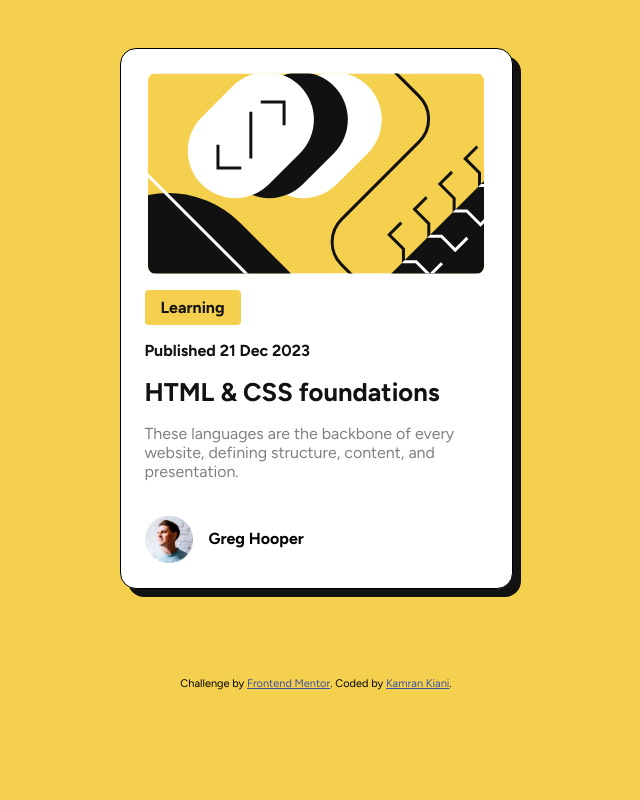
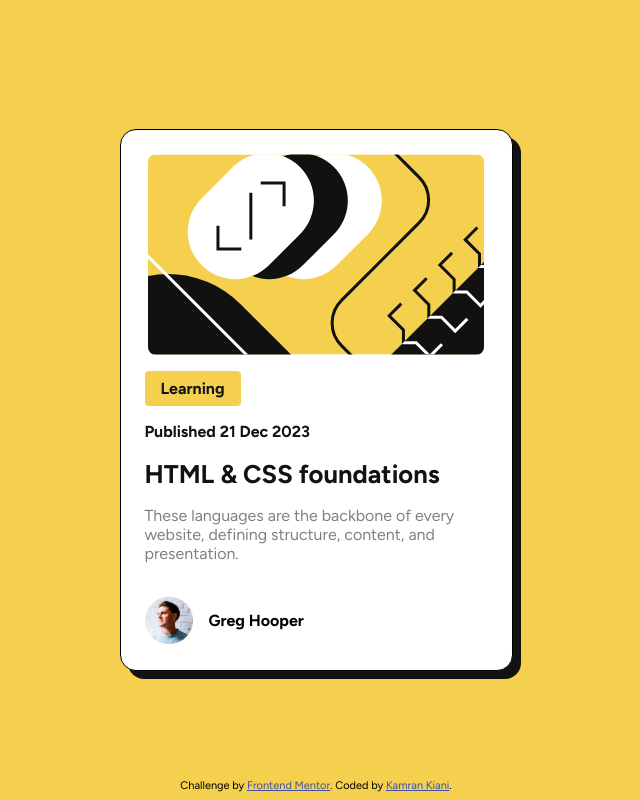
Before and after one commit to kaamiik/Blog-preview-card, a plain HTML site: page index.html in a window 1280 px wide. Shown: the whole page, without its empty margins (324-964 px from the left). Drawn offline with Linux system fonts and the light colour scheme.

Commit message:
Add some Improvements
- Add flexbox to body for centering container
- Add alt to image elements
- Add main and footer to HTML

```diff
--- a/css/style.css
+++ b/css/style.css
@@ -6,15 +6,17 @@ body {
   box-sizing: border-box;
   background-color: hsl(47, 88%, 63%);
   font-family: 'Figtree', sans-serif;
+  min-height: 100vh;
+  display: flex;
+  flex-direction: column;
+  justify-content: center;
+  align-items: center;
 }
 
 .container {
   background-color: hsl(0, 0%, 100%);
   max-width: 375px;
-  margin-left: auto;
-  margin-right: auto;
   padding: 8px;
-  margin-top: 48px;
   border: 1px solid;
   border-radius: 16px;
   box-shadow: 8px 8px hsl(0, 0%, 7%);
@@ -88,11 +90,13 @@ p.intro{
 .attribution {
   font-size: 11px;
   text-align: center;
-  margin-top: 80px;
-  /* background-color: wheat; */
-  padding: 8px;
 }
 
 .attribution a {
    color: hsl(228, 45%, 44%);
 }
+
+footer {
+  position: fixed;
+  bottom: 8px;
+}
--- a/index.html
+++ b/index.html
@@ -9,12 +9,11 @@
   <title>Frontend Mentor | Blog preview card</title>
   <link rel="stylesheet" href="css/style.css">
 
-  <!-- Feel free to remove these styles or customise in your own stylesheet 👍 -->
 </head>
 <body>
-  <!-- <img src="assets/images/illustration-article.svg" alt=""> -->
+  <main>
     <div class="container">
-    <img src="assets/images/illustration-article.svg" alt="" class="head-img">
+      <img src="assets/images/illustration-article.svg" alt="Header-Illustration" class="head-img">
       <p class="intro">Learning</p>
 
       <p class="publish">Published 21 Dec 2023</p>
@@ -24,13 +23,16 @@
       <p class="describe">These languages are the backbone of every website, defining structure, content, and presentation.</p>
 
       <div class="writer">
-      <img src="assets/images/image-avatar.webp" alt="">
+        <img src="assets/images/image-avatar.webp" alt="Greg Hooper">
         <p class="writer-name">Greg Hooper</p>
       </div>
     </div>
+  </main>
+  <footer>
     <div class="attribution">
       Challenge by <a href="https://www.frontendmentor.io?ref=challenge" target="_blank">Frontend Mentor</a>.
       Coded by <a href="#">Kamran Kiani</a>.
     </div>
+  </footer>
 </body>
 </html>
```
Lines whose indentation alone changed are shown as unchanged.
